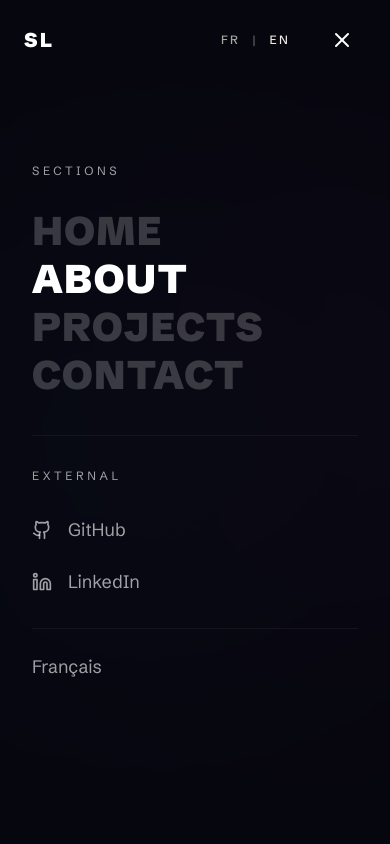
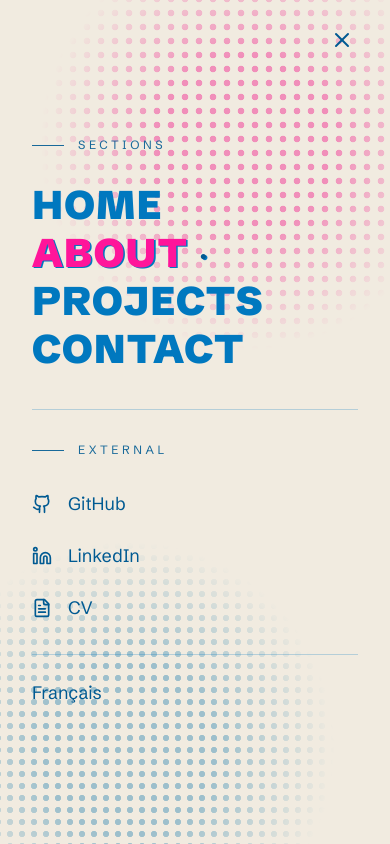
Before and after one commit to Samuellct/portfolio-2026, a Next.js app: page /en/about in a window 390 px wide. Both pictures are taken after a click on the button "Open menu". Shown: the top 844 px of the page. Built offline with nearby package versions, Linux system fonts and the light colour scheme.

Commit message:
feat(nav): print the fullscreen menu on a paper sheet (NAV-A)

```diff
--- a/src/components/navigation/FullscreenMenu.tsx
+++ b/src/components/navigation/FullscreenMenu.tsx
@@ -2,12 +2,14 @@
 
 import { useRef, type RefObject } from 'react'
 import { m, AnimatePresence } from 'framer-motion'
-import { Github, Linkedin } from 'lucide-react'
+import { Github, Linkedin, FileText } from 'lucide-react'
 import { useTranslations } from 'next-intl'
 import TransitionLink from '@/components/navigation/TransitionLink'
 import LanguageSwitcher from '@/components/ui/LanguageSwitcher'
 import { useModalFocusTrap } from '@/hooks/use-modal-focus-trap'
-import { SOCIAL } from '@/lib/constants'
+import { useReducedMotion } from '@/hooks/use-reduced-motion'
+import { RESUME_PATH, SOCIAL } from '@/lib/constants'
+import { RISO } from '@/lib/theme'
 
 interface MenuLink {
   href: string
@@ -24,15 +26,32 @@ interface FullscreenMenuProps {
   returnFocusRef: RefObject<HTMLElement | null>
 }
 
+// Two printed halftone screens in multiply, where the blurred orbs used to be.
+const screen = (ink: string, cell: number) => ({
+  backgroundImage: `radial-gradient(circle, ${ink} 0 34%, transparent 36%)`,
+  backgroundSize: `${cell}px ${cell}px`,
+  maskImage: 'radial-gradient(circle, #000 0 30%, transparent 70%)',
+  WebkitMaskImage: 'radial-gradient(circle, #000 0 30%, transparent 70%)',
+})
+
+// NAV-A (V6-NAV-11): a paper sheet that drops from the bar. Links read at rest
+// in blue (3.99:1, large text), the current page in registered pink, hover in ink.
 export default function FullscreenMenu({ open, onClose, links, isActive, onNavClick, returnFocusRef }: FullscreenMenuProps) {
   const tMenu = useTranslations('menu')
+  const tFooter = useTranslations('footer')
+  const tCommon = useTranslations('common')
+  const reduce = useReducedMotion()
   const panelRef = useRef<HTMLDivElement>(null)
   useModalFocusTrap(open, panelRef, onClose, returnFocusRef)
 
   const externalLinks = [
-    { href: SOCIAL.github, label: tMenu('github'), icon: Github, hoverColor: 'hover:text-brand-github' },
-    { href: SOCIAL.linkedin, label: tMenu('linkedin'), icon: Linkedin, hoverColor: 'hover:text-brand-linkedinAlt' },
+    { href: SOCIAL.github, label: tMenu('github'), icon: Github },
+    { href: SOCIAL.linkedin, label: tMenu('linkedin'), icon: Linkedin },
+    { href: RESUME_PATH, label: tFooter('resume'), icon: FileText },
   ]
+
+  const hidden = reduce ? { opacity: 0 } : { clipPath: 'inset(0% 0% 100% 0%)' }
+  const shown = reduce ? { opacity: 1 } : { clipPath: 'inset(0% 0% 0% 0%)' }
 
   return (
     <AnimatePresence>
@@ -43,96 +62,83 @@ export default function FullscreenMenu({ open, onClose, links, isActive, onNavCl
           role="dialog"
           aria-modal="true"
           aria-label={tMenu('dialogLabel')}
-          initial={{ opacity: 0 }}
-          animate={{ opacity: 1 }}
-          exit={{ opacity: 0 }}
-          transition={{ duration: 0.4 }}
-          className="scheme-night fixed inset-0 z-menu bg-primary"
+          initial={hidden}
+          animate={shown}
+          exit={hidden}
+          transition={reduce ? { duration: 0.16, ease: 'easeOut' } : { duration: 0.32, ease: [0.2, 0.7, 0.2, 1] }}
+          className="fixed inset-0 z-menu bg-riso-paper text-white overflow-hidden"
         >
-          {/* bkg */}
-          <div className="absolute inset-0 opacity-5">
-            <div className="absolute top-1/4 left-1/4 w-96 h-96 bg-riso-pink rounded-full blur-[150px]" />
-            <div className="absolute bottom-1/4 right-1/4 w-96 h-96 bg-riso-blue rounded-full blur-[150px]" />
-          </div>
+          <div
+            aria-hidden="true"
+            className="pointer-events-none absolute -right-16 -top-16 w-[26rem] h-[26rem] rounded-full mix-blend-multiply opacity-55"
+            style={screen(RISO.pink, 14)}
+          />
+          <div
+            aria-hidden="true"
+            className="pointer-events-none absolute -left-20 -bottom-28 w-[26rem] h-[26rem] rounded-full mix-blend-multiply opacity-35"
+            style={screen(RISO.blue, 12)}
+          />
 
           {/* RESP-03: below md the external column stacks under the sections
               instead of disappearing; the panel scrolls if a short screen needs it. */}
           <div className="relative h-full flex flex-col justify-center overflow-y-auto py-20 md:flex-row md:justify-start md:overflow-visible md:py-0">
-            {/* Left side - Navigation Links */}
             <div className="md:flex-1 flex flex-col justify-center px-8 md:px-16 lg:px-24">
-              <m.p
-                initial={{ opacity: 0, x: -20 }}
-                animate={{ opacity: 1, x: 0 }}
-                transition={{ delay: 0.1 }}
-                className="text-xs tracking-menu-label uppercase text-muted mb-8"
-              >
+              <p className="flex items-center gap-3.5 text-xs tracking-menu-label uppercase text-muted mb-8 before:content-[''] before:w-8 before:h-px before:bg-current">
                 {tMenu('sections')}
-              </m.p>
+              </p>
 
-              <nav className="space-y-2">
-                {links.map((link, index) => (
-                  <m.div
-                    key={link.href}
-                    initial={{ opacity: 0, x: -40 }}
-                    animate={{ opacity: 1, x: 0 }}
-                    transition={{ delay: 0.15 + index * 0.08 }}
-                  >
+              <nav aria-label={tMenu('sections')} className="space-y-2">
+                {links.map((link) => {
+                  const active = isActive(link.href)
+                  return (
                     <TransitionLink
+                      key={link.href}
                       href={link.href}
                       onClick={(e) => onNavClick(e, link.href)}
-                      aria-current={isActive(link.href) ? 'page' : undefined}
-                      className={`block font-display uppercase font-black text-page leading-none tracking-wide hover:text-white transition-all duration-300 hover:translate-x-4 ${
-                        isActive(link.href) ? 'text-white' : 'text-faint'
+                      aria-current={active ? 'page' : undefined}
+                      className={`block w-fit font-display uppercase font-black text-page leading-none tracking-wide transition-[color,transform] duration-200 motion-reduce:transition-none hover:translate-x-3 motion-reduce:hover:translate-x-0 ${
+                        active ? 'text-riso-pinkTitle misregister' : 'text-riso-blue hover:text-white'
                       }`}
                     >
                       {link.label}
+                      {active && (
+                        <span aria-hidden="true" className="ml-3 align-middle text-[0.3em] text-white">
+                          ●
+                        </span>
+                      )}
                     </TransitionLink>
-                  </m.div>
-                ))}
+                  )
+                })}
               </nav>
             </div>
 
-            {/* Right side - External Links */}
-            <div className="flex flex-col justify-center mx-8 mt-10 pt-8 border-t border-white/5 md:mx-0 md:mt-0 md:pt-0 md:px-16 lg:px-24 md:border-t-0 md:border-l">
-              <m.p
-                initial={{ opacity: 0, x: 20 }}
-                animate={{ opacity: 1, x: 0 }}
-                transition={{ delay: 0.2 }}
-                className="text-xs tracking-menu-label uppercase text-muted mb-8"
-              >
+            <div className="flex flex-col justify-center mx-8 mt-10 pt-8 border-t border-accent-line/25 md:mx-0 md:mt-0 md:pt-0 md:px-16 lg:px-24 md:border-t-0 md:border-l">
+              <p className="flex items-center gap-3.5 text-xs tracking-menu-label uppercase text-muted mb-8 before:content-[''] before:w-8 before:h-px before:bg-current">
                 {tMenu('external')}
-              </m.p>
+              </p>
 
               <div className="space-y-6">
-                {externalLinks.map((link, index) => (
-                  <m.a
+                {externalLinks.map((link) => (
+                  <a
                     key={link.href}
                     href={link.href}
                     target="_blank"
                     rel="noopener noreferrer"
-                    initial={{ opacity: 0, x: 20 }}
-                    animate={{ opacity: 1, x: 0 }}
-                    transition={{ delay: 0.25 + index * 0.08 }}
-                    className={`tap-target flex items-center gap-4 text-muted transition-colors group ${link.hoverColor}`}
+                    aria-label={`${link.label} (${tCommon('newTab')})`}
+                    className="tap-target flex items-center gap-4 text-white underline-offset-[6px] decoration-2 decoration-riso-pink hover:underline"
                   >
                     <link.icon aria-hidden="true" size={20} />
                     <span className="text-lg">{link.label}</span>
-                  </m.a>
+                  </a>
                 ))}
               </div>
 
-              {/* Language switcher */}
-              <m.div
-                initial={{ opacity: 0, x: 20 }}
-                animate={{ opacity: 1, x: 0 }}
-                transition={{ delay: 0.25 + externalLinks.length * 0.08 }}
-                className="mt-8 pt-6 border-t border-white/5"
-              >
+              <div className="mt-8 pt-6 border-t border-accent-line/25">
                 <LanguageSwitcher
                   label={tMenu('switchLang')}
-                  className="flex items-center gap-3 text-muted hover:text-accent transition-colors text-lg"
+                  className="flex items-center gap-3 text-white hover:text-riso-blue transition-colors text-lg"
                 />
-              </m.div>
+              </div>
             </div>
           </div>
         </m.div>
--- a/src/components/navigation/NavBar.tsx
+++ b/src/components/navigation/NavBar.tsx
@@ -125,9 +125,12 @@ export default function NavBar() {
         onBlur={(e) => {
           if (!e.currentTarget.contains(e.relatedTarget as Node | null)) setHasFocusWithin(false)
         }}
+        // The menu sheet covers the bar: hidden and inert while it is open, so its
+        // links and language pair are not doubled behind the dialog.
+        inert={isMenuOpen}
         className={`scheme-night fixed top-0 inset-x-0 z-nav transition-colors duration-200 ${
-          overHero && !isMenuOpen ? 'bg-transparent' : 'bg-primary'
-        }`}
+          overHero ? 'bg-transparent' : 'bg-primary'
+        } ${isMenuOpen ? 'invisible' : ''}`}
       >
         <div className="flex items-center justify-between px-6 md:px-12 py-4">
           {/* Logo */}
@@ -173,7 +176,11 @@ export default function NavBar() {
       <m.button
         ref={hamburgerRef}
         className={`fixed top-4 right-6 md:right-12 z-menu-button p-3 min-w-tap min-h-tap flex items-center justify-center rounded-full transition-[background-color,color,box-shadow] duration-300 motion-reduce:transition-none ${
-          isBarHidden ? 'bg-riso-pinkTitle text-primary shadow-lift-sm' : 'bg-transparent text-snow'
+          isMenuOpen
+            ? 'bg-transparent text-riso-ink'
+            : isBarHidden
+              ? 'bg-riso-pinkTitle text-primary shadow-lift-sm'
+              : 'bg-transparent text-snow'
         }`}
         onClick={() => setIsMenuOpen(!isMenuOpen)}
         animate={{ opacity: showMenuButton ? 1 : 0 }}
--- a/tailwind.config.ts
+++ b/tailwind.config.ts
@@ -35,11 +35,9 @@ const config: Config = {
         status: STATUS,
         // Secondary text (AUDIT-029, COL-02), solid per scheme. `muted` clears
         // WCAG AA (>= 4.5:1) on paper and night; `subtle` is for large or
-        // non-interactive text only; `faint` is decorative / rest-state only
-        // (documented AUDIT-029 derogation for the fullscreen menu links).
+        // non-interactive text only.
         muted: 'var(--muted)',
         subtle: 'var(--subtle)',
-        faint: 'rgb(var(--fg) / 0.2)',
       },
       fontFamily: {
         display: ['var(--font-schibsted)', 'sans-serif'],
```
